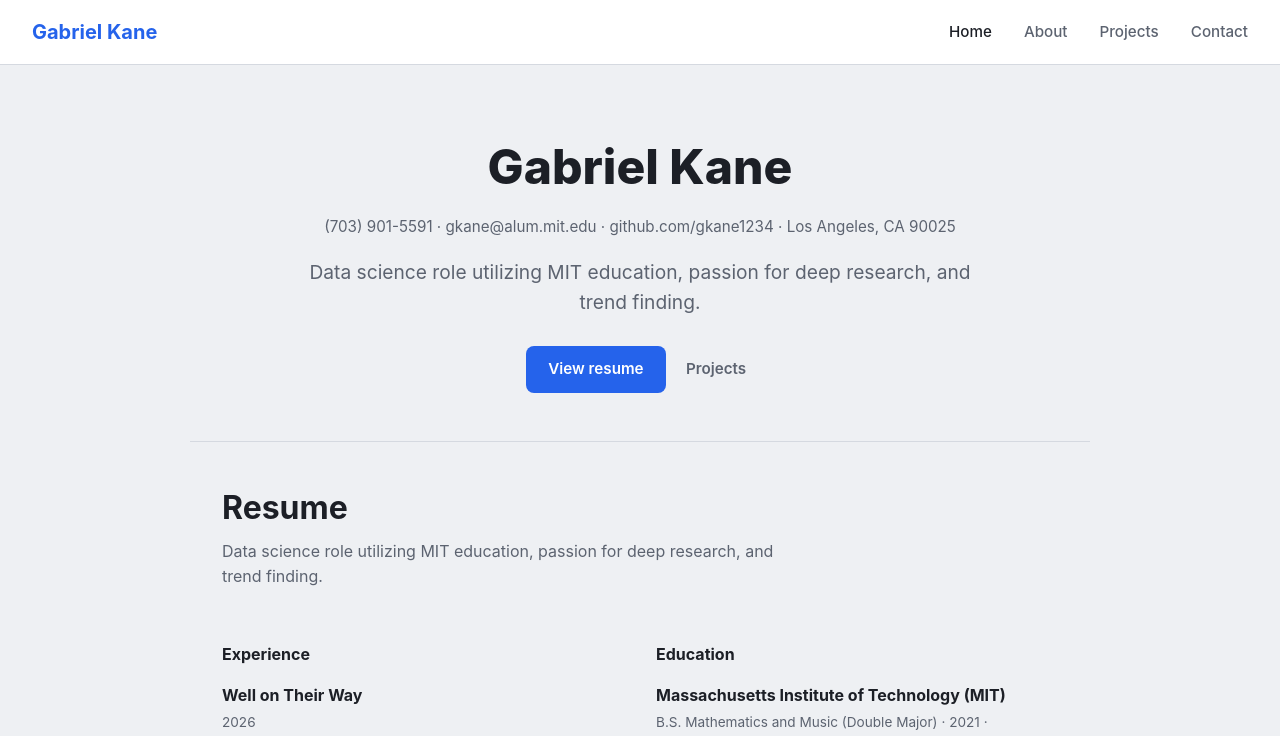
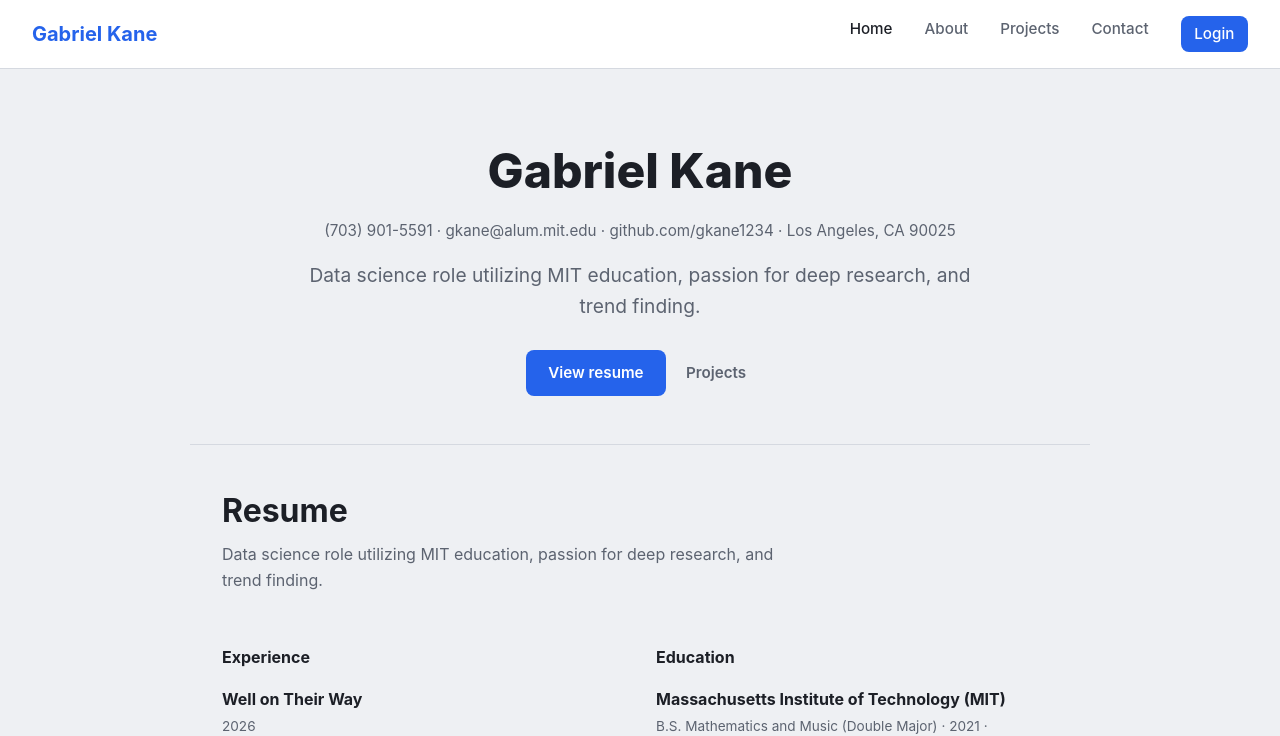
Before and after one commit to gkane1234/website, a Next.js app: page / in a window 1280 px wide. Shown: the top 736 px of the page. Built offline with nearby package versions, Linux system fonts and the light colour scheme.

Commit message:
Add travel log Login button next to Contact in the nav.

```diff
--- a/app/components/Nav.js
+++ b/app/components/Nav.js
@@ -9,6 +9,8 @@ const links = [
   { href: '/projects', label: 'Projects' },
   { href: '/contact', label: 'Contact' },
 ]
+
+const TRAVEL_LOG_LOGIN = 'https://gabriel-kane.com/travel-log/login'
 
 export default function Nav() {
   const pathname = usePathname()
@@ -33,6 +35,11 @@ export default function Nav() {
             </Link>
           </li>
         ))}
+        <li>
+          <a href={TRAVEL_LOG_LOGIN} className="nav-login">
+            Login
+          </a>
+        </li>
       </ul>
     </nav>
   )
--- a/app/globals.css
+++ b/app/globals.css
@@ -62,6 +62,22 @@ a {
 .nav-links a:hover,
 .nav-links a.active {
   color: var(--text);
+}
+
+.nav-login {
+  display: inline-block;
+  background: var(--accent);
+  color: white !important;
+  padding: 0.35rem 0.85rem;
+  border-radius: 8px;
+  font-size: 0.9rem;
+  font-weight: 600;
+  transition: background 0.2s;
+}
+
+.nav-login:hover {
+  background: var(--accent-hover);
+  color: white !important;
 }
 
 /* Layout */
```
